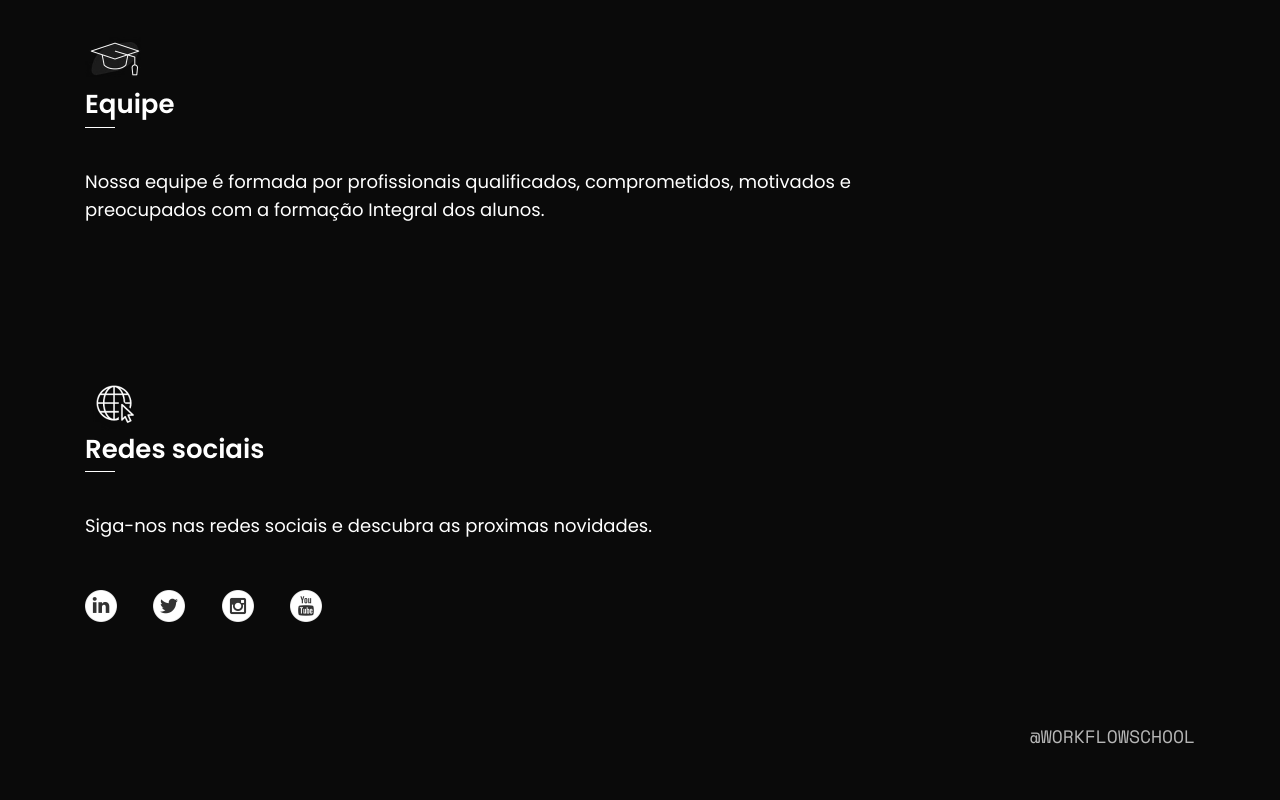
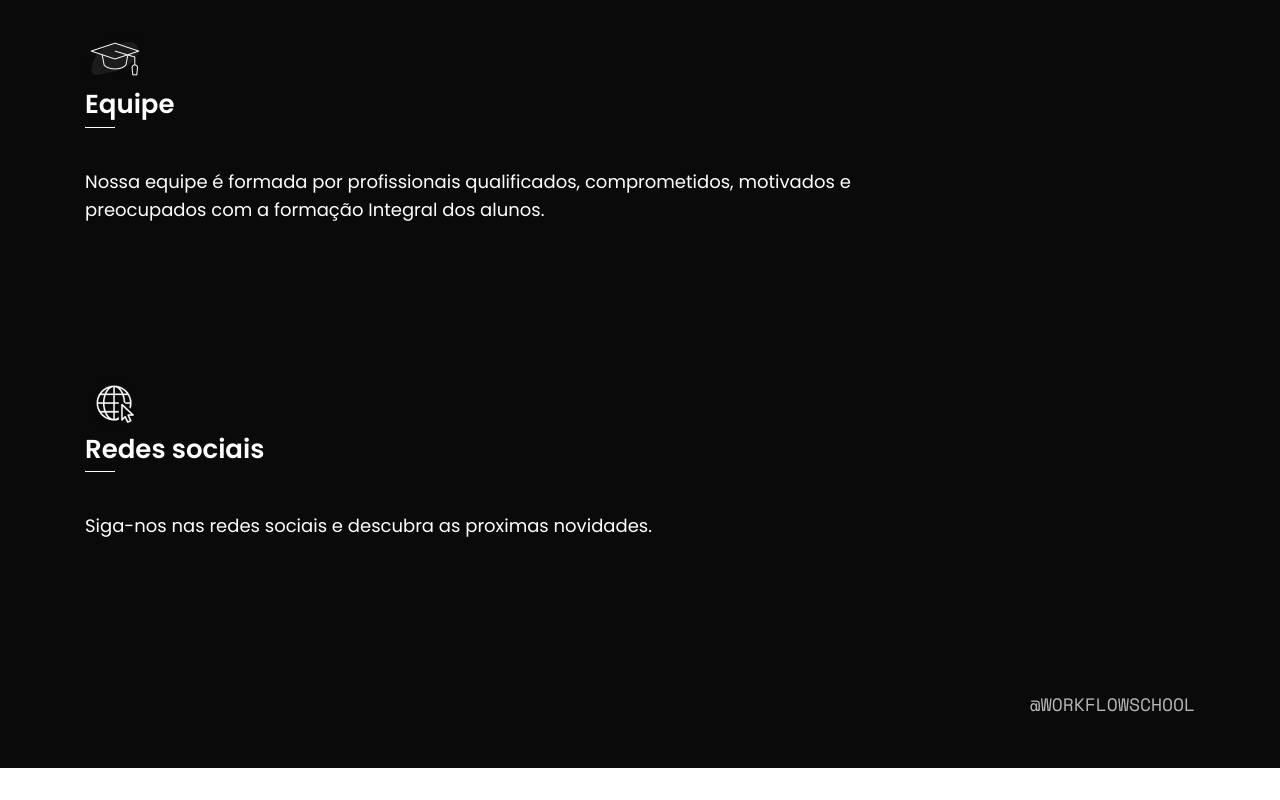
Before and after one commit to tiag0s/workflowschool, a plain HTML site: page about.html in a window 1280 px wide. Shown: the part 1897-2697 px from the top of the page. After the commit the page ends 2665 px from the top, so only its background shows below. Drawn offline with nearby package versions, Linux system fonts and the light colour scheme.

Commit message:
Update about.html

```diff
--- a/about.html
+++ b/about.html
@@ -201,10 +201,7 @@ comprometidos, motivados e preocupados com a formação Integral dos alunos.
 
 </div>
 
-<a href="https://www.linkedin.com/company/workflowschool/" class="logo"> <img src="./default/Linkedin.png" alt=""></a>
-<a href="https://twitter.com/WorkflowSchool" class="logo"> <img src="./default/Twitter.png" alt=""></a>
-<a href="https://www.instagram.com/workflowschool/" class="logo"> <img src="./default/Instagram.png" alt=""></a>
-<a href="https://www.youtube.com/channel/UCp3D2FcfhBoFEQRYKZF4S-A" class="logo"> <img src="./default/Youtube.png" alt=""></a>
+
 
 </div>
 </div>
```
